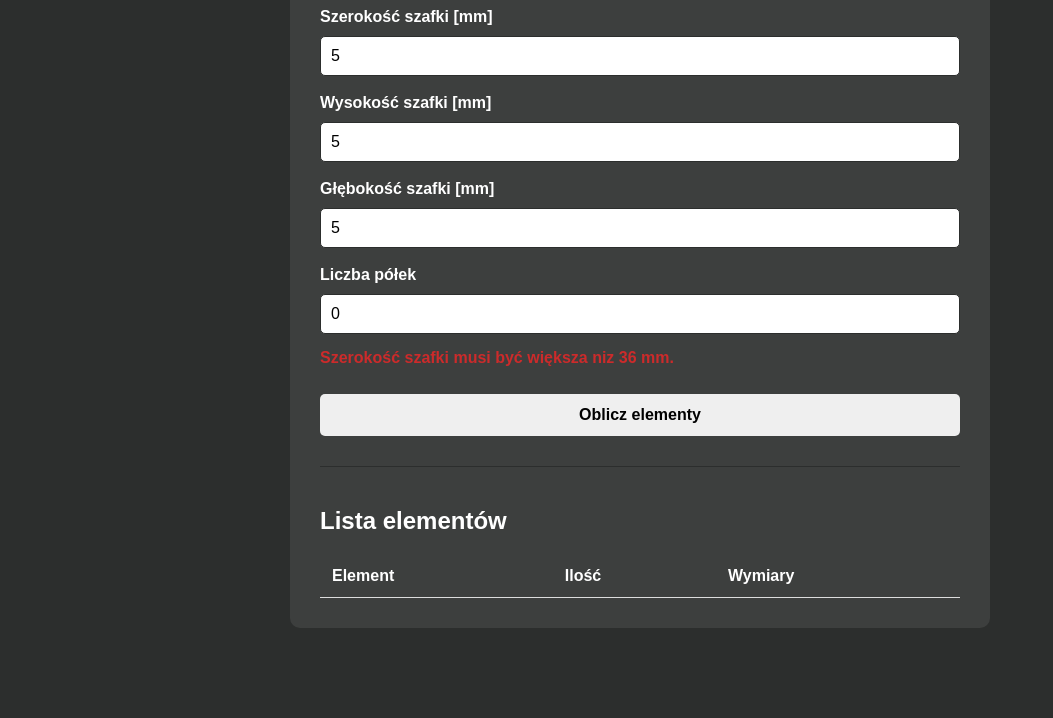
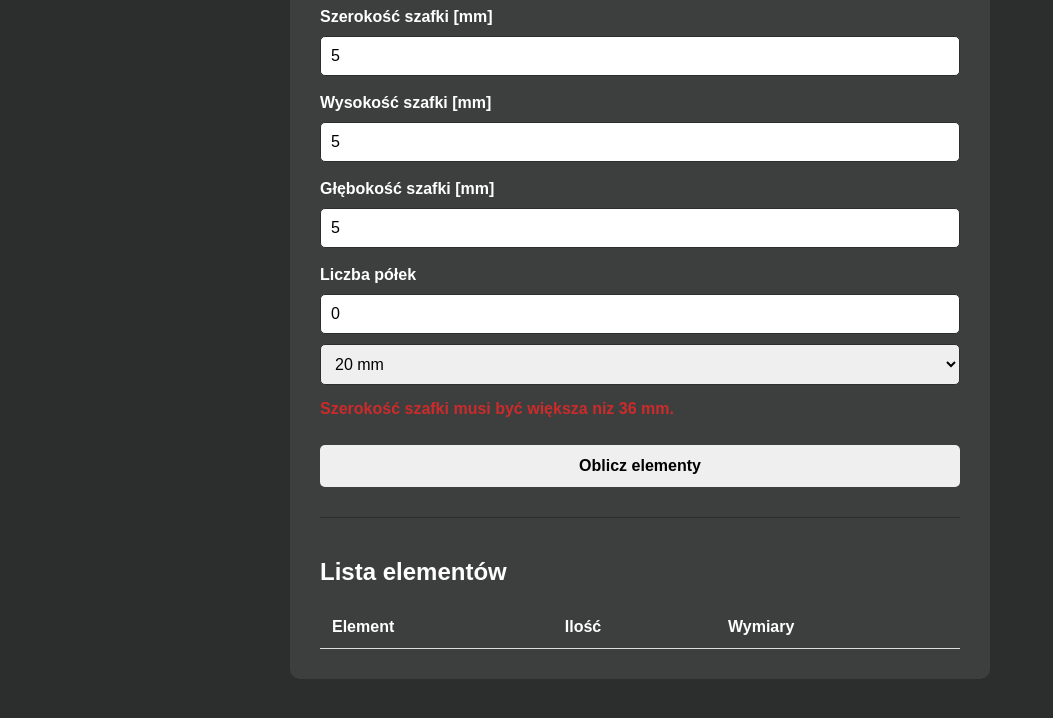
Before and after one commit to GRzan3K/cabinet-builder, a plain HTML site: page index.html in a window 1280 px wide. Both pictures are taken after typing "5", "5", "5" into the empty fields and a click on the button "Oblicz elementy". Shown: the part 146-864 px from the top of the page, without its empty margins (0-1053 px from the left). Before the commit the page ends 814 px from the top, so only its background shows below. Drawn offline with Linux system fonts and the light colour scheme.

Commit message:
feat: add shelf offset selection

```diff
--- a/app.js
+++ b/app.js
@@ -4,6 +4,7 @@ const widthInput = document.getElementById("width");
 const heightInput = document.getElementById("height");
 const depthInput = document.getElementById("depth");
 const shelvesInput = document.getElementById("shelves");
+const shelfOffsetInput = document.getElementById("shelf-offset");
 
 const resultsBody = document.getElementById("results-body");
 const errorMessage = document.getElementById("error-message");
@@ -17,10 +18,10 @@ form.addEventListener("submit", function (event) {
     const height = Number(heightInput.value);
     const depth = Number(depthInput.value);
     const shelves = Number(shelvesInput.value);
+    const shelfOffset = Number(shelfOffsetInput.value);
 
     //2. Stałe
     const thickness = 18;
-    const shelfOffset = 20;
 
 
     //3. Sprawdzenia danych
--- a/index.html
+++ b/index.html
@@ -59,6 +59,11 @@
             step="1"
             >
 
+            <select id="shelf-offset">
+                <option value="20">20 mm</option>
+                <option value="15">15 mm</option>
+            </select>
+
             <p id="error-message"></p>
 
             <button type="submit">
--- a/style.css
+++ b/style.css
@@ -38,7 +38,8 @@ label {
 }
 
 
-input {
+input,
+select {
     width: 100%;
     padding: 10px;
     font-size: 16px;
@@ -47,7 +48,8 @@ input {
 }
 
 
-input:focus {
+input:focus,
+select:focus {
     outline: 2px solid #555555;
 }
 
```
